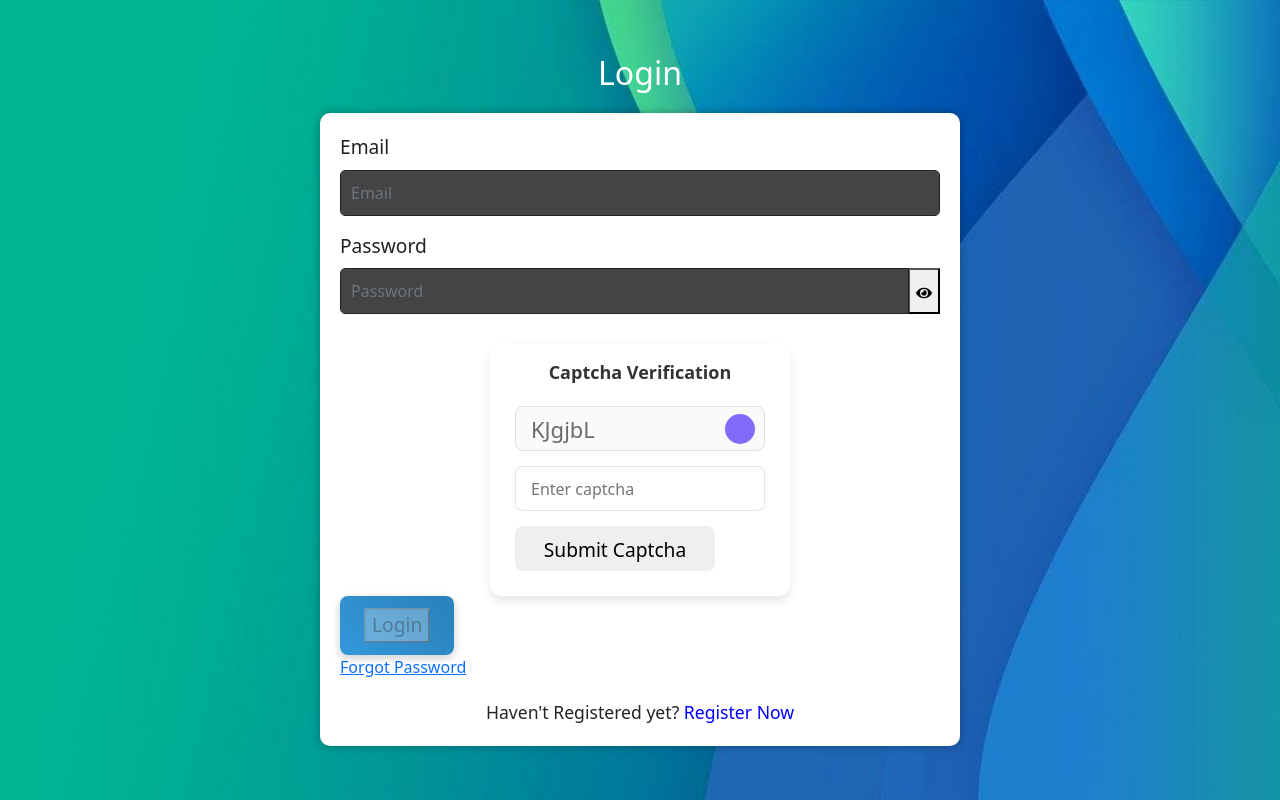
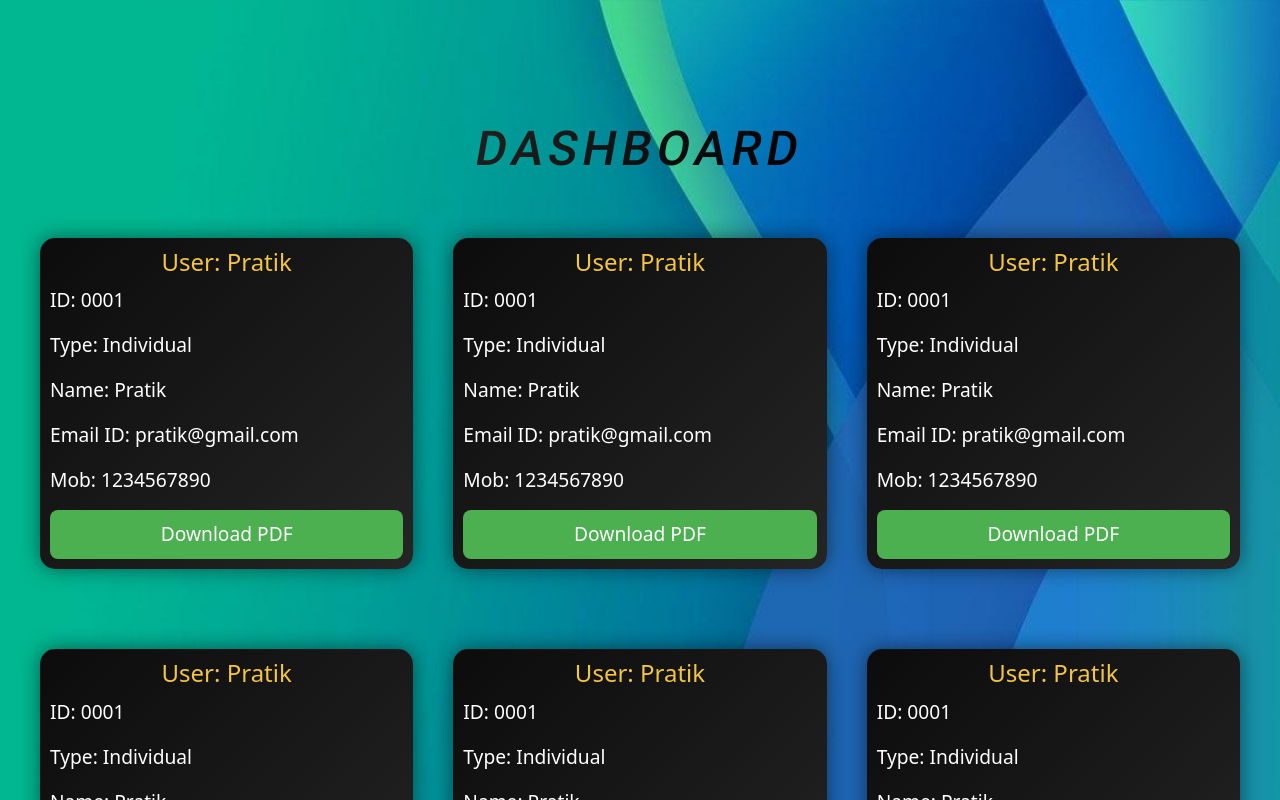
Before and after one commit to DedicatedRishi/project1, a React (Vite) app: page / in a window 1280 px wide. Shown: the top 800 px of the page. Built offline with nearby package versions, Linux system fonts and the light colour scheme.

Commit message:
Dashboard is done with pdf download functionality

```diff
--- a/index.html
+++ b/index.html
@@ -2,10 +2,8 @@
 <html lang="en">
   <head>
     <meta charset="UTF-8" />
-    <link href="https://cdn.jsdelivr.net/npm/bootstrap@5.0.2/dist/css/bootstrap.min.css" rel="stylesheet" integrity="sha384-EVSTQN3/azprG1Anm3QDgpJLIm9Nao0Yz1ztcQTwFspd3yD65VohhpuuCOmLASjC" crossorigin="anonymous">
-    <link rel="icon" type="image/svg+xml" href="/vite.svg" />
-    <meta name="viewport" content="width=device-width, initial-scale=1.0" />
-    <title>Vite + React</title>
+  <meta name="viewport" content="width=device-width, initial-scale=1, maximum-scale=1.0, user-scalable=no" />
+  <title>Your App Title</title>
   </head>
   <body>
     <div id="root"></div>
--- a/package.json
+++ b/package.json
@@ -11,6 +11,7 @@
   },
   "dependencies": {
     "@sendgrid/mail": "^7.7.0",
+    "bootstrap": "^5.3.2",
     "express": "^4.18.2",
     "file-saver": "^2.0.5",
     "firebase": "^10.4.0",
--- a/src/App.jsx
+++ b/src/App.jsx
@@ -6,15 +6,16 @@ import './components/Login.css';
 import Login from './components/Login'
 import Dashboard from './components/Dashboard';
 import './components/Dashboard.css';
+import 'bootstrap/dist/css/bootstrap.min.css';
 
 
 const App = () => {
   return (
    <>
 
-<Login />
+{/* <Login /> */}
   {/* <Registration /> */}
-  {/* <Dashboard /> */}
+  <Dashboard />
      </>
   )
 
--- a/src/components/Dashboard.jsx
+++ b/src/components/Dashboard.jsx
@@ -5,7 +5,7 @@ import { saveAs } from 'file-saver';
 
 const Dashboard = () => {
   const users = [
-    { id: '0001', type: 'Individual', name: 'Pratik', email: 'xyz', mobile: 'xyz no.' },
+    { id: '0001', type: 'Individual', name: 'Pratik', email: 'pratik@gmail.com', mobile: '1234567890' },
     // Add more users as needed
   ];
 
@@ -258,49 +258,61 @@ const ContainerRow = styled.div`
   width: 100%;
   max-width: 100%;
   margin-top: 20px;
+
+  @media (max-width: 768px) {
+    flex-direction: column;
+    align-items: center;
+  }
 `;
 
 const CardContainer = styled.div`
   display: flex;
-  flex-direction: row;
-  justify-content: space-between; /* Adjusted to distribute space between cards */
+  flex-wrap: wrap;
+  flex-direction: column;
+  justify-content: center; /* Adjusted to distribute space between cards */
   gap: 20px;
   margin-top: 20px;
+  margin: auto;
   overflow-x: auto;
   width: 100%; /* Adjusted width to fill the available space */
   max-width: 100%;
   white-space: nowrap;
   padding: 20px; /* Added padding to create space around the cards */
+  @media (max-width: 768px) {
+    flex-direction: column;
+  }
 `;
 
 
 const Card = styled.div`
-  width: 550px;
+  width: 100%;
+  max-width: 550px;
   padding: 10px;
   background: linear-gradient(135deg, #0c0c0c 0%, #252525 100%);
   box-shadow: 0 0 20px rgba(0, 0, 0, 0.5);
   border-radius: 15px;
   color: white;
+  margin-bottom: 20px;
 `;
 
 
 
 const CardTitle = styled.h3`
-  font-size: 1.8em;
-  margin-bottom: 15px;
+  font-size: 1.5em;
+  margin-bottom: 10px;
   color: #F4C542; /* Yellow color for the title */
   text-align: center;
 `;
 
 const CardBody = styled.div`
-  font-size: 1.4em;
+  font-size: 1.2em;
   color: #FFFFFF; /* White color for the body text */
 `;
 
 const DownloadButton = styled.a`
   margin-top: 15px;
-  padding: 12px 25px;
-  font-size: 1.2em;
+  padding: 10px 20px;
+  font-size: 1em;
   background-color: #4CAF50;
   color: #FFFFFF;
   border: none;
--- a/src/components/Login.jsx
+++ b/src/components/Login.jsx
@@ -120,7 +120,16 @@ const Login = () => {
     setIsSubmitEnabled(false); // Disable the submit button after submission
   };
 
-
+  const handleGoogleLogin = async () => {
+    const provider = new firebase.auth.GoogleAuthProvider();
+    try {
+      await firebase.auth().signInWithPopup(provider);
+      // Handle successful Google login
+    } catch (error) {
+      // Handle errors during Google login
+      console.error('Error during Google login:', error);
+    }
+  };
 
   return (
     <Wrapper>
@@ -198,6 +207,9 @@ const Login = () => {
   <a href="/forgot-password">Forgot Password</a>
 </div>
 
+<GoogleLoginButton>
+        <button onClick={handleGoogleLogin}>Login with Google</button>
+      </GoogleLoginButton>
 
 
 
@@ -473,5 +485,34 @@ header {
   }
 `;
 
+const GoogleLoginButton = styled.div`
+  display: flex;
+  justify-content: center;
+  margin-top: 20px;
 
+  button {
+    padding: 10px 20px;
+    background-color: #4285f4;
+    color: white;
+    border: none;
+    border-radius: 5px;
+    cursor: pointer;
+    font-size: 1em;
+    font-weight: bold;
+    display: flex;
+    align-items: center;
+
+    &:hover {
+      background-color: #357ae8;
+    }
+
+    &:focus {
+      outline: none;
+    }
+
+    .icon {
+      margin-right: 10px;
+    }
+  }
+`;
 export default Login;
```
Also changed, not shown: src/firebase.js (added, +13 -0 lines), 1 other file (tests, documents, lock files or other folders).
